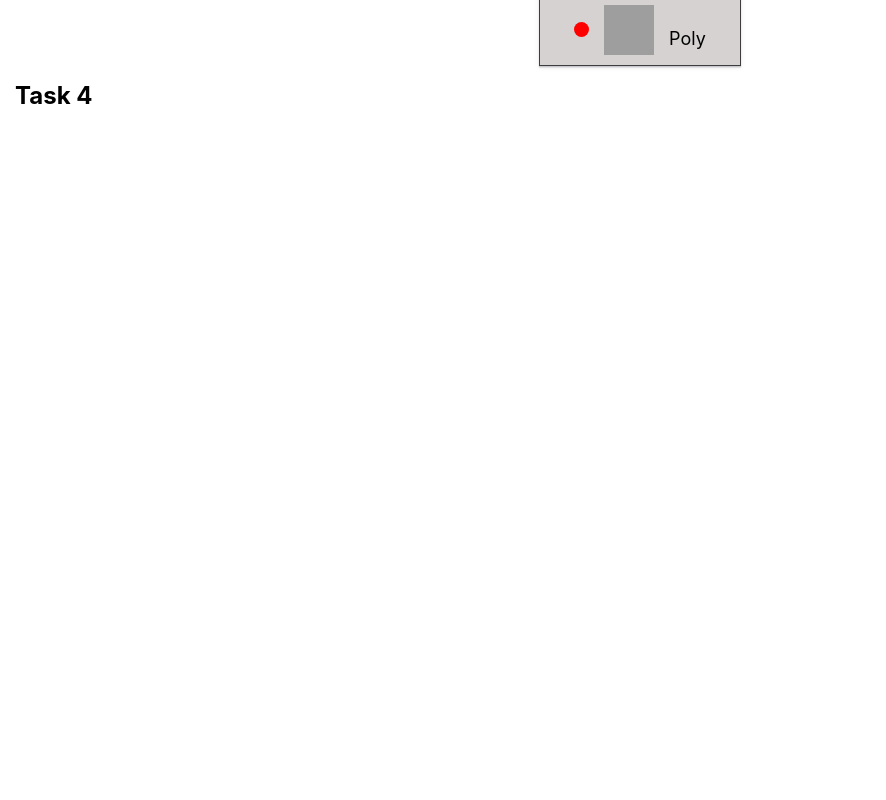
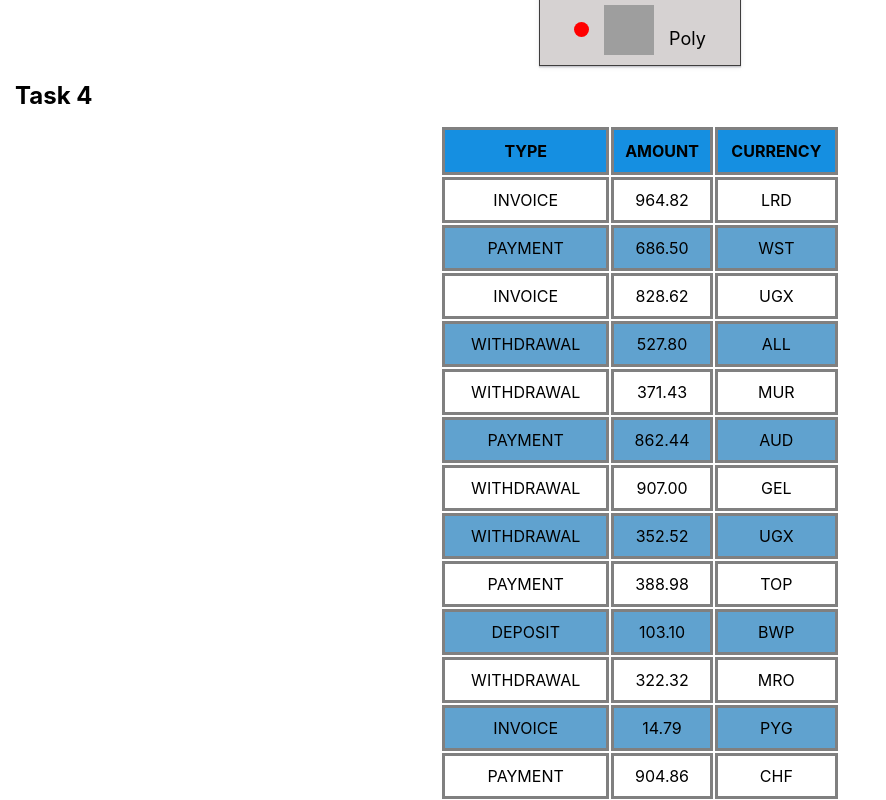
Before and after one commit to Senichkaa/goit-react-hw-01-components, a React (Create React App) app: page / in a window 1280 px wide. Shown: the part 1140-1940 px from the top of the page, without its empty margins (0-886 px from the left). Before the commit the page ends 1265 px from the top, so only its background shows below. Built offline with nearby package versions, Linux system fonts and the light colour scheme; grey boxes are pictures that could not be loaded.

Commit message:
done 4th task

```diff
--- a/src/components/App.jsx
+++ b/src/components/App.jsx
@@ -1,9 +1,11 @@
 import { Profile } from '../components/Profile/Profile';
 import { Statistics } from './Statistics/Statistics';
 import { FriendList } from './FriendList/FriendList';
+import { TransactionHistory } from './TransactionHistory/TransactionHistory';
 import user from '../data/user.json';
 import data from '../data/data.json';
 import friends from '../data/friends.json';
+import transactions from '../data/transactions.json';
 export const App = () => {
   return (
     <div>
@@ -18,9 +20,10 @@
       <h2 className="task-title">Task 2</h2>
       <Statistics title="Upload stats" stats={data} />
       <h2 className="task-title">Task 3</h2>
-      {/* React homework template */}
       <FriendList friends={friends} />
       <h2 className="task-title">Task 4</h2>
+      <TransactionHistory items={transactions} />;
+      {/* React homework template */}
     </div>
   );
 };
--- a/src/components/FriendList/FriendListItem.styled.jsx
+++ b/src/components/FriendList/FriendListItem.styled.jsx
@@ -4,7 +4,9 @@
   width: 15px;
   height: 15px;
   border-radius: 50%;
-  background-color: ${elem => elem.color};
+  background-color: ${props => {
+    return props.color;
+  }};
   text-align: center;
 `;
 
--- a/src/components/Statistics/Statistics.jsx
+++ b/src/components/Statistics/Statistics.jsx
@@ -22,9 +22,11 @@
 
 Statistics.propTypes = {
   title: PropTypes.string.isRequired,
-  stats: PropTypes.shape({
-    id: PropTypes.number.isRequired,
-    label: PropTypes.string.isRequired,
-    percentage: PropTypes.number.isRequired,
-  }).isRequired,
+  stats: PropTypes.arrayOf(
+    PropTypes.shape({
+      id: PropTypes.string.isRequired,
+      label: PropTypes.string.isRequired,
+      percentage: PropTypes.number.isRequired,
+    })
+  ).isRequired,
 };
--- /dev/null
+++ b/src/components/TransactionHistory/TransactionHistory.jsx
@@ -0,0 +1,43 @@
+import PropTypes from 'prop-types';
+import {
+  Table,
+  TableHeader,
+  TableRow,
+  TableData,
+} from './TransactionHistory.styled';
+
+export const TransactionHistory = ({ items }) => {
+  return (
+    <Table>
+      <thead>
+        <tr>
+          <TableHeader>Type</TableHeader>
+          <TableHeader>Amount</TableHeader>
+          <TableHeader>Currency</TableHeader>
+        </tr>
+      </thead>
+
+      <tbody>
+        {items.map(item => {
+          return (
+            <TableRow key={item.id}>
+              <TableData>{item.type}</TableData>
+              <TableData>{item.amount}</TableData>
+              <TableData>{item.currency}</TableData>
+            </TableRow>
+          );
+        })}
+      </tbody>
+    </Table>
+  );
+};
+
+TransactionHistory.propTypes = {
+  items: PropTypes.arrayOf(
+    PropTypes.shape({
+      type: PropTypes.string.isRequired,
+      amount: PropTypes.string.isRequired,
+      currency: PropTypes.string.isRequired,
+    })
+  ),
+};
--- /dev/null
+++ b/src/components/TransactionHistory/TransactionHistory.styled.jsx
@@ -0,0 +1,25 @@
+import styled from '@emotion/styled';
+
+export const Table = styled.table`
+  margin: 0 auto;
+  width: 400px;
+  text-transform: uppercase;
+`;
+
+export const TableHeader = styled.th`
+  height: 40px;
+  border: 3px solid gray;
+  background-color: #158fe1;
+`;
+
+export const TableRow = styled.tr`
+  :nth-of-type(even) {
+    background-color: #60a2cf;
+  }
+`;
+
+export const TableData = styled.td`
+  padding: 10px;
+  text-align: center;
+  border: 3px solid gray;
+`;
--- /dev/null
+++ b/src/data/transactions.json
@@ -0,0 +1,122 @@
+[
+  {
+    "id": "1e0700a2-5183-4291-85cc-2065a036a683",
+    "type": "invoice",
+    "amount": "964.82",
+    "currency": "LRD"
+  },
+  {
+    "id": "a30f821b-4d25-4ff0-abdd-e340b3f0dd2b",
+    "type": "payment",
+    "amount": "686.50",
+    "currency": "WST"
+  },
+  {
+    "id": "44dca67a-8e5a-4798-bf8e-b15efd4e1abd",
+    "type": "invoice",
+    "amount": "828.62",
+    "currency": "UGX"
+  },
+  {
+    "id": "ea8ed3dc-2b68-4a53-905a-53ecb0adef33",
+    "type": "withdrawal",
+    "amount": "527.80",
+    "currency": "ALL"
+  },
+  {
+    "id": "ea76146a-0b00-4b80-bc02-a8c822176712",
+    "type": "withdrawal",
+    "amount": "371.43",
+    "currency": "MUR"
+  },
+  {
+    "id": "63ca02f9-d637-46b5-9237-f3b24425e029",
+    "type": "payment",
+    "amount": "862.44",
+    "currency": "AUD"
+  },
+  {
+    "id": "ed0263e8-59a5-4bf1-87e0-2bb88e53dc34",
+    "type": "withdrawal",
+    "amount": "907.00",
+    "currency": "GEL"
+  },
+  {
+    "id": "6013bad0-750c-4691-8bc2-d8f2b43969c4",
+    "type": "withdrawal",
+    "amount": "352.52",
+    "currency": "UGX"
+  },
+  {
+    "id": "252c7be4-8b06-4fa7-8d42-61fb835b70d5",
+    "type": "payment",
+    "amount": "388.98",
+    "currency": "TOP"
+  },
+  {
+    "id": "4eaab41b-b967-40ac-82ed-85fc66f646f1",
+    "type": "deposit",
+    "amount": "103.10",
+    "currency": "BWP"
+  },
+  {
+    "id": "9648a350-8469-42d5-8bf3-18090de5fe67",
+    "type": "withdrawal",
+    "amount": "322.32",
+    "currency": "MRO"
+  },
+  {
+    "id": "9c5c25fb-1a95-4b2f-8d1f-4c4426d677cc",
+    "type": "invoice",
+    "amount": "14.79",
+    "currency": "PYG"
+  },
+  {
+    "id": "43ef232c-80e9-4d6f-b48a-b22405620de3",
+    "type": "payment",
+    "amount": "904.86",
+    "currency": "CHF"
+  },
+  {
+    "id": "5161682e-e620-4019-ab0a-24ceb10fbd20",
+    "type": "withdrawal",
+    "amount": "307.08",
+    "currency": "NOK"
+  },
+  {
+    "id": "7b119d71-42e6-4c42-a141-6818b07bb9ff",
+    "type": "invoice",
+    "amount": "275.07",
+    "currency": "AWG"
+  },
+  {
+    "id": "a4f65722-65c4-4c28-b1f4-b8ed988bb205",
+    "type": "deposit",
+    "amount": "213.10",
+    "currency": "STD"
+  },
+  {
+    "id": "c6e5784b-0ca3-48d6-86e5-b5128af5a523",
+    "type": "invoice",
+    "amount": "116.11",
+    "currency": "CUP CUC"
+  },
+  {
+    "id": "c9ebed6a-3a02-4b49-ac0d-0534b51f2bfd",
+    "type": "invoice",
+    "amount": "878.67",
+    "currency": "HKD"
+  },
+  {
+    "id": "a4a98b0e-b22c-438b-9f83-de2df52110c8",
+    "type": "invoice",
+    "amount": "725.03",
+    "currency": "UYU UYI"
+  },
+  {
+    "id": "b39bfa7a-0166-4c47-94d6-87d20590f746",
+    "type": "payment",
+    "amount": "405.45",
+    "currency": "MDL"
+  }
+]
```
